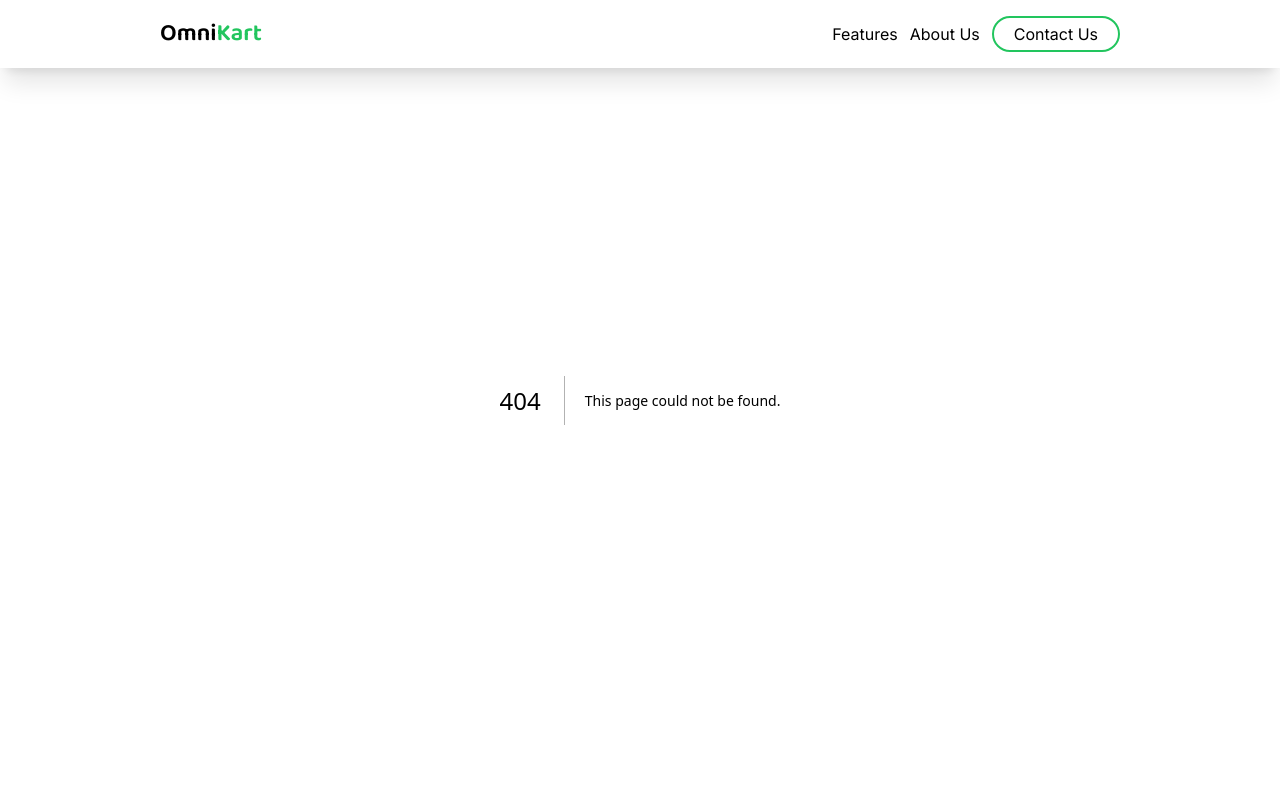
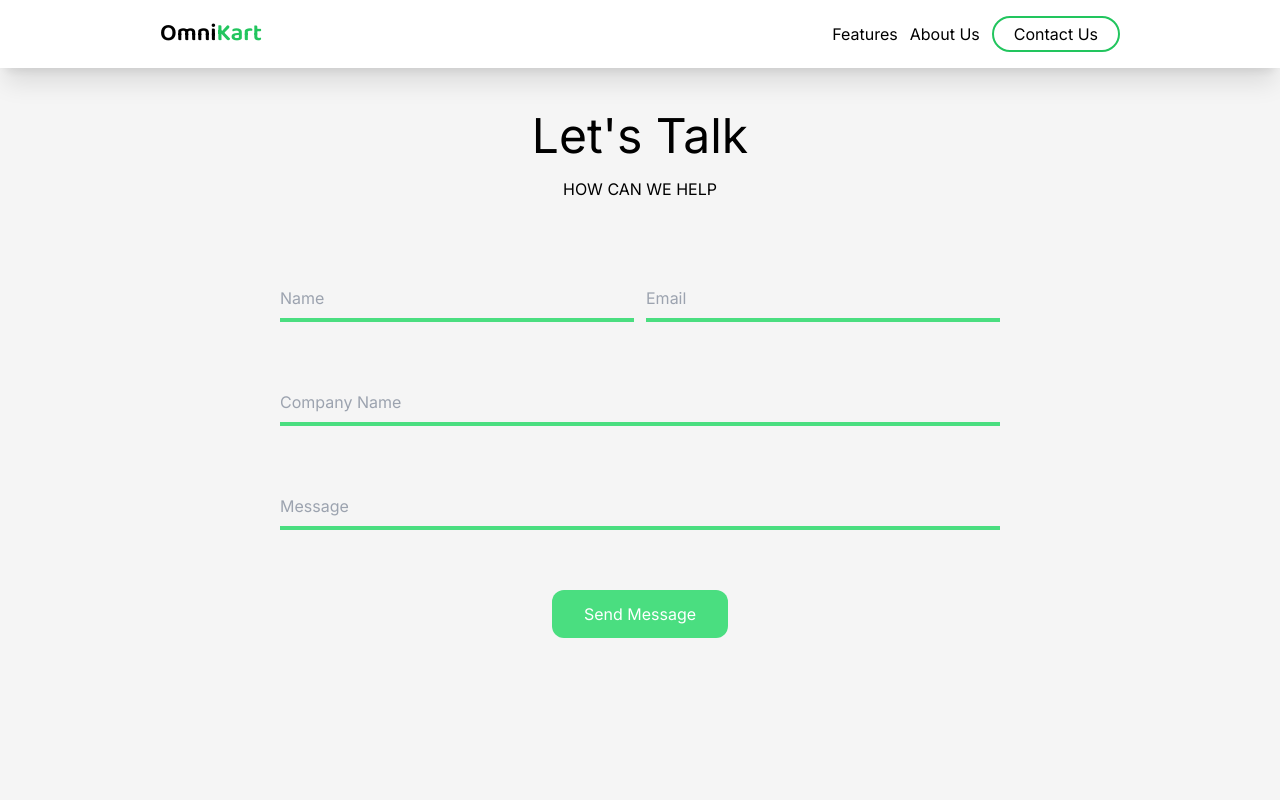
Before and after one commit to ruvik2000/omnikart-live, a Next.js app: page /contact in a window 1280 px wide. Before the commit this address had no page. Shown: the top 800 px of the page. Built offline with nearby package versions, Linux system fonts and the light colour scheme.

Commit message:
Completed contact page

```diff
--- /dev/null
+++ b/app/contact/page.tsx
@@ -0,0 +1,51 @@
+import React from "react";
+
+const Contact = () => {
+  return (
+    <main className="flex flex-col">
+      <section className="relative pt-[5rem] h-screen flex flex-col items-center justify-center md:justify-start gap-[1.7rem] md:gap-[1.8rem] px-4 md:px-[6rem] lg:px-[15rem] bg-neutral-100">
+        <h1 className="-mt-16 text-5xl lg:7xl md:mt-8">Let's Talk</h1>
+        <p className="-mt-3 uppercase">How can we help</p>
+        <form className="w-full px-10 flex flex-col gap-3">
+          <div className="flex flex-col md:flex-row md:items-center md:justify-between gap-3">
+            <div className="flex-1 pt-4 md:pt-12">
+              <input
+                type="text"
+                placeholder="Name"
+                className="w-full py-2 pr-2 bg-transparent border-b-4 border-b-green-400 outline-none"
+              />
+            </div>
+            <div className="flex-1 pt-4 md:pt-12">
+              <input
+                type="email"
+                placeholder="Email"
+                className="w-full py-2 pr-2 bg-transparent border-b-4 border-b-green-400 outline-none"
+              />
+            </div>
+          </div>
+          <div className="flex-1 pt-4 md:pt-12">
+            <input
+              type="text"
+              placeholder="Company Name"
+              className="w-full py-2 pr-2 bg-transparent border-b-4 border-b-green-400 outline-none"
+            />
+          </div>
+          <div className="flex-1 pt-4 md:pt-12">
+            <input
+              type="text"
+              placeholder="Message"
+              className="w-full py-2 pr-2 bg-transparent border-b-4 border-b-green-400 outline-none"
+            />
+          </div>
+          <div className="flex-1 pt-4 md:pt-12 flex items-center justify-center">
+            <button className="bg-green-400 px-8 py-3 rounded-xl text-white">
+              Send Message
+            </button>
+          </div>
+        </form>
+      </section>
+    </main>
+  );
+};
+
+export default Contact;
```
